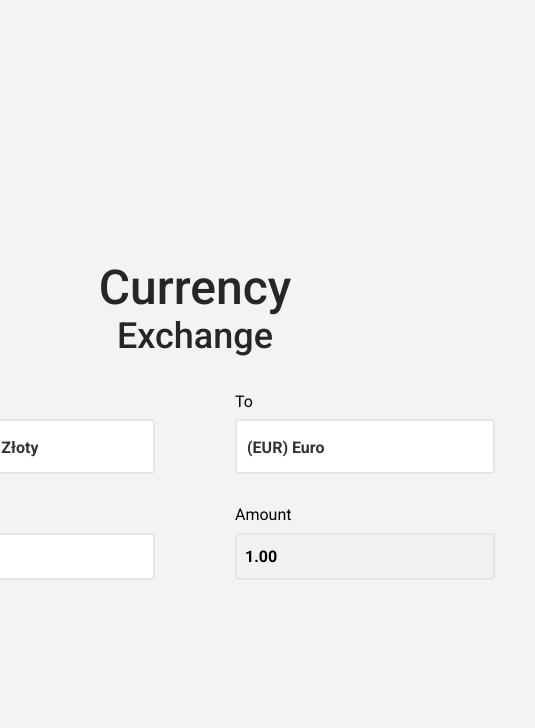
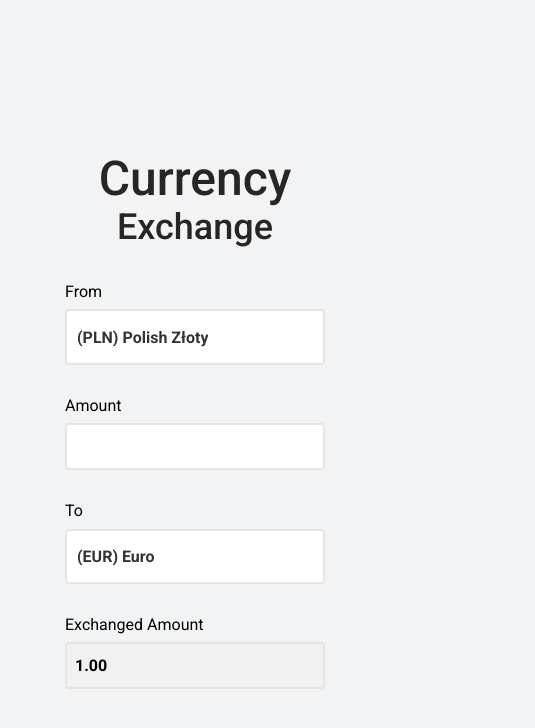
Before and after one commit to klusaktomasz/currency-exchange, a React (Create React App) app: page / in a window 390 px wide. Shown: the top 728 px of the page, 535 px wide, since content can reach past the window. Built offline with nearby package versions, Linux system fonts and the light colour scheme; no server answers.

Commit message:
Make home form responsive

```diff
--- a/src/components/ExchangeForm/index.js
+++ b/src/components/ExchangeForm/index.js
@@ -10,6 +10,10 @@ import { DEFAULT_EXCHANGE } from '../../config';
 const Form = styled.form`
   color: ${colors.black};
   display: flex;
+
+  @media (max-width: 680px) {
+    flex-direction: column;
+  }
 `;
 
 const Box = styled.div`
@@ -86,7 +90,7 @@ const ExchangeForm = () => {
           />
         </Label>
         <Label>
-          Amount
+          Exchanged Amount
           <OutputAmount>1.00</OutputAmount>
         </Label>
       </Box>
```
